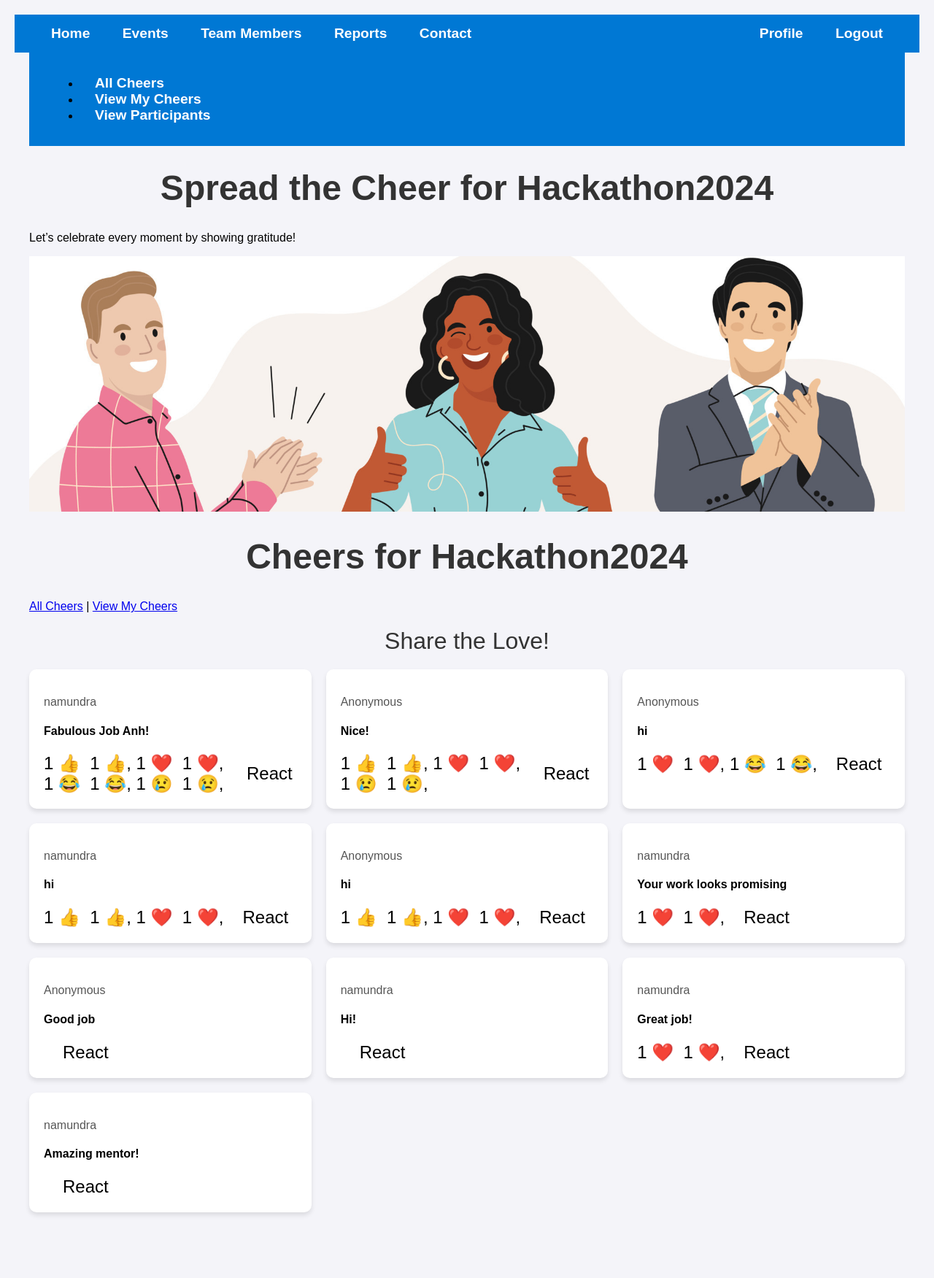
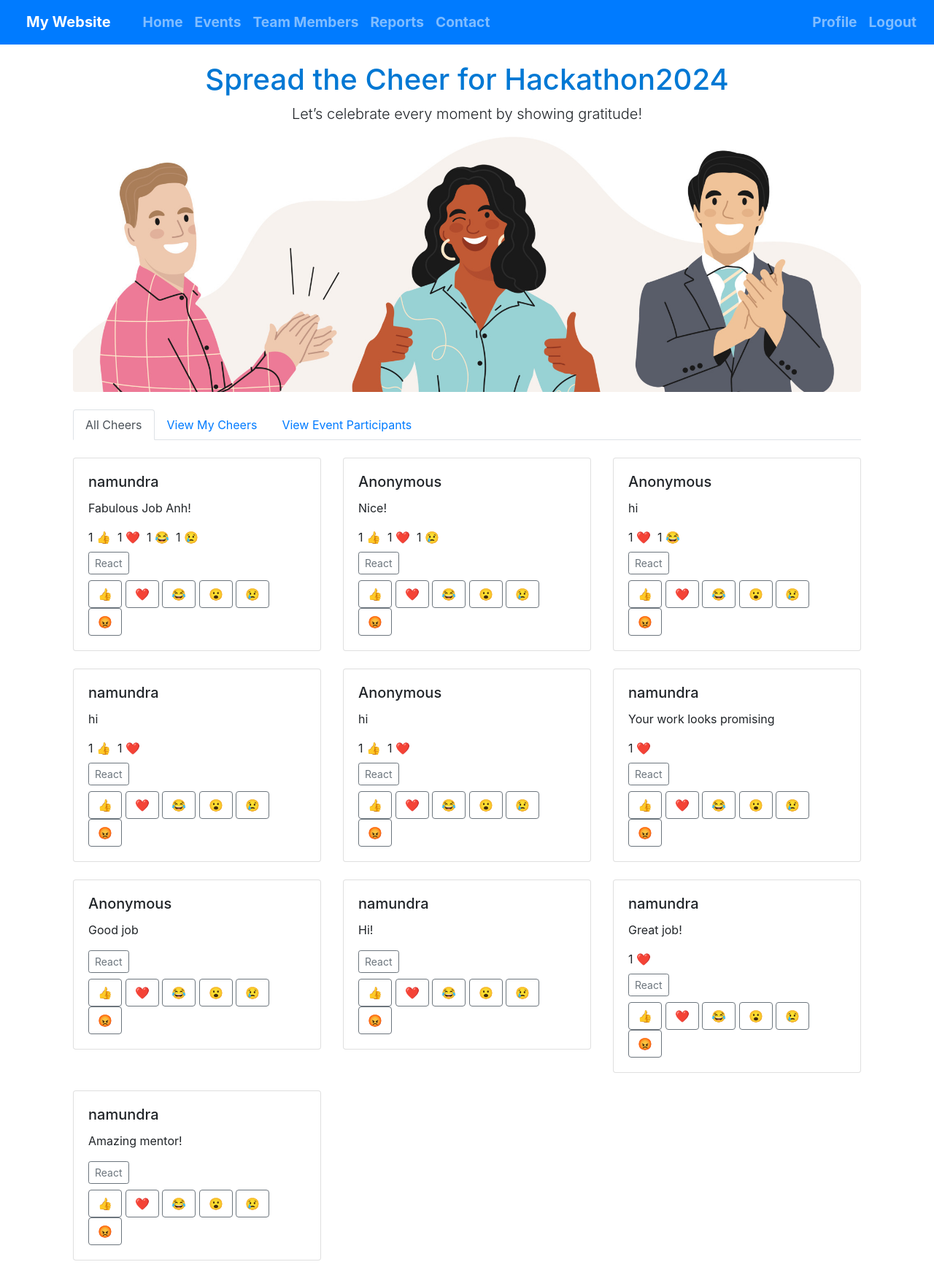
Before and after one commit to namundra-microsoft/Microsoft-Cheers, a Django app: page /appreciation/posts/1/ in a window 1280 px wide. Shown: the whole page at 73% size. Before the commit the page ends 1665 px from the top, so only its background shows below. Run offline with Django 5.2, Linux system fonts and the light colour scheme; data comes from the database, SQL or seed files in the repository; some libraries are stand-ins or nearby versions.

Commit message:
fixed more of styling

```diff
--- a/appreciation_project/appreciation/static/formstyle.css
+++ b/appreciation_project/appreciation/static/formstyle.css
@@ -14,6 +14,8 @@ body {
     box-shadow: 0 5px 15px rgba(0, 0, 0, 0.1);
     max-width: 500px;
     width: 100%;
+    margin: 0 auto;
+
 }
 
 h1 {
--- a/appreciation_project/appreciation/static/poststyle.css
+++ b/appreciation_project/appreciation/static/poststyle.css
@@ -8,6 +8,20 @@ body {
 h1 {
     text-align: center;
     color: #333;
+}
+
+body {
+    padding: 0 !important;
+    margin: 0 !important;
+}
+
+.container {
+    padding: 0 !important;
+}
+
+.navbar-header {
+    padding: 0 !important;
+    margin: 0 !important;
 }
 
 .container {
--- a/appreciation_project/appreciation/static/style.css
+++ b/appreciation_project/appreciation/static/style.css
@@ -8,7 +8,6 @@ body {
 /* Navigation bar styling */
 nav {
 	background-color: #0078D4;
-	padding: 15px 30px;
 	display: flex;
 	justify-content: space-between;
 	align-items: center;
--- a/appreciation_project/appreciation/templates/appreciation/base.html
+++ b/appreciation_project/appreciation/templates/appreciation/base.html
@@ -6,33 +6,59 @@
     <meta name="viewport" content="width=device-width, initial-scale=1.0">
     <title>{% block title %}My Website{% endblock %}</title>
     <link rel="stylesheet" href="{% static 'style.css' %}">
-        <!-- Add a Google Font for styling -->
-        <link href="https://fonts.googleapis.com/css2?family=Poppins:wght@400;600&display=swap" rel="stylesheet">
+    <!-- Add a Google Font for styling -->
+    <link href="https://fonts.googleapis.com/css2?family=Poppins:wght@400;600&display=swap" rel="stylesheet">
+    <!-- Bootstrap CSS -->
+    <link rel="stylesheet" href="https://stackpath.bootstrapcdn.com/bootstrap/4.5.2/css/bootstrap.min.css">
     {% block style %} <link rel="stylesheet" href="{% static 'style.css' %}"> {% endblock %}
 </head>
 <body>
 
-    <!-- Navigation Bar -->
-    <nav>
-        <div>
-            <a href="#">Home</a>
-            <a href="{% url 'event_list' %}">Events</a>
-            <a href="{% url 'team_members' %}">Team Members</a>
-            <a href="#">Reports</a>
-            <a href="#">Contact</a>
-        </div>
-        <div>
-            <a href="#">Profile</a>
-            <a href="#">Logout</a>
+    <!-- Bootstrap Navigation Bar -->
+    <nav class="navbar navbar-expand-lg navbar-dark bg-primary">
+        <a class="navbar-brand" href="#">My Website</a>
+        <button class="navbar-toggler" type="button" data-toggle="collapse" data-target="#navbarNav" aria-controls="navbarNav" aria-expanded="false" aria-label="Toggle navigation">
+            <span class="navbar-toggler-icon"></span>
+        </button>
+        <div class="collapse navbar-collapse" id="navbarNav">
+            <ul class="navbar-nav mr-auto">
+                <li class="nav-item">
+                    <a class="nav-link" href="#">Home</a>
+                </li>
+                <li class="nav-item">
+                    <a class="nav-link" href="{% url 'event_list' %}">Events</a>
+                </li>
+                <li class="nav-item">
+                    <a class="nav-link" href="{% url 'team_members' %}">Team Members</a>
+                </li>
+                <li class="nav-item">
+                    <a class="nav-link" href="#">Reports</a>
+                </li>
+                <li class="nav-item">
+                    <a class="nav-link" href="#">Contact</a>
+                </li>
+            </ul>
+            <ul class="navbar-nav ml-auto">
+                <li class="nav-item">
+                    <a class="nav-link" href="#">Profile</a>
+                </li>
+                <li class="nav-item">
+                    <a class="nav-link" href="#">Logout</a>
+                </li>
+            </ul>
         </div>
     </nav>
 
     <!-- Main Content -->
-    <div class="container">
+    <div class="container mt-4">
         {% block content %}
         <!-- Content from child templates will be inserted here -->
         {% endblock %}
     </div>
 
+    <!-- Bootstrap JS, Popper.js, and jQuery -->
+    <script src="https://code.jquery.com/jquery-3.5.1.slim.min.js"></script>
+    <script src="https://cdn.jsdelivr.net/npm/@popperjs/core@2.5.2/dist/umd/popper.min.js"></script>
+    <script src="https://stackpath.bootstrapcdn.com/bootstrap/4.5.2/js/bootstrap.min.js"></script>
 </body>
 </html>
--- a/appreciation_project/appreciation/templates/appreciation/post_list.html
+++ b/appreciation_project/appreciation/templates/appreciation/post_list.html
@@ -1,61 +1,64 @@
 {% extends 'appreciation/base.html' %}
 {% load static %}
 
+{% block title %} Cheers for {{ event.name }} {% endblock %}
 
-{% block title %} Cheers for {{ event.name }} {% endblock %}
-{% block style %} <link rel="stylesheet" href="{% static 'poststyle.css' %}"> {% endblock %}
+{% block style %}
+    <link rel="stylesheet" href="https://stackpath.bootstrapcdn.com/bootstrap/4.5.2/css/bootstrap.min.css">
+{% endblock %}
+
+{% block script %}
+    <script src="https://code.jquery.com/jquery-3.5.1.slim.min.js"></script>
+    <script src="https://cdn.jsdelivr.net/npm/@popperjs/core@2.5.2/dist/umd/popper.min.js"></script>
+    <script src="https://stackpath.bootstrapcdn.com/bootstrap/4.5.2/js/bootstrap.min.js"></script>
+{% endblock %}
+
 {% block content %}
-<div class="container">
-    <nav class="navbar">
-        <ul class="navbar-links">
-            <li><a href="{% url 'post_list' event.id %}">All Cheers</a></li>
-            <li><a href="{% url 'view_my_posts' event.id %}">View My Cheers</a></li>
-            <li><a href="{% url 'event_participants' event.id %}">View Participants</a></li>
+<div class="container mt-4">
+    <!-- Navbar -->
+
+    <!-- Header Section -->
+    <header class="header my-4 text-center">
+        <h1>Spread the Cheer for {{ event.name }}</h1>
+        <p class="lead">Let’s celebrate every moment by showing gratitude!</p>
+        <img src="{% static 'images/gratitude.png' %}" alt="Gratitude Banner" class="header-image img-fluid rounded" style="width: 100%; max-height: 350px; object-fit: cover;">
+    </header>
+
+    <!-- Tab Navigation -->
+    <ul class="nav nav-tabs mb-4">
+        <li class="nav-item">
+            <a class="nav-link active" href="{% url 'post_list' event.id %}">All Cheers</a>
+        </li>
+        <li class="nav-item">
+            <a class="nav-link" href="{% url 'view_my_posts' event.id %}">View My Cheers</a>
+        </li>
+        <li class="nav-item">
+            <a class="nav-link" href="{% url 'event_participants' event.id %}">View Event Participants</a>
+        </li>
     </ul>
-    </nav>
-
-    <header class="header">
-        <h1>Spread the Cheer for {{ event.name }}</h1>
-        <p>Let’s celebrate every moment by showing gratitude!</p>
-        <img src="{% static 'images/gratitude.png' %}" alt="Gratitude Banner" class="header-image" style="width: 100%; max-height: 350px; object-fit: cover;">
-    </header>
-    <h1>Cheers for {{ event.name }}</h1>
-
-    <div class="tab-navigation">
-        <!-- Toggle between all posts and view my posts -->
-        <a href="{% url 'post_list' event.id %}">All Cheers</a> |
-        <a href="{% url 'view_my_posts' event.id %}">View My Cheers</a>
-    </div>
 
     <!-- Create Post Button -->
     {% if is_active %}
-    <div class="create-post">
-        <a href="{% url 'create_post' event.id %}" class="btn-primary">Cheer Someone!</a>
+    <div class="text-right mb-3">
+        <a href="{% url 'create_post' event.id %}" class="btn btn-primary">Cheer Someone!</a>
     </div>
     {% endif %}
 
-    <!-- Gratitude Section -->
-    <section class="gratitude-section">
-        <h2>Share the Love!</h2>
-        <!-- <div class="gratitude-gallery">
-            <img src="{% static 'images/gratitude_heart.png' %}" alt="Heart Icon">
-            <img src="{% static 'images/gratitude_smile.png' %}" alt="Smile Icon">
-            <img src="{% static 'images/gratitude_handshake.png' %}" alt="Handshake Icon">
-        </div> -->
-    </section>
-
-    <div class="post-grid">
+    <!-- Post Grid -->
+    <div class="row">
         {% for res in posts %}
         {% with post=res.post reaction=res.reaction %}
-        <div class="post-tile" data-post-id="{{ post.id }}">
-            <p>
+        <div class="col-md-4 mb-4">
+            <div class="card">
+                <div class="card-body">
+                    <h5 class="card-title">
                         {% if post.is_anonymous %}
                         Anonymous
                         {% else %}
                         {{ post.author.username }}
                         {% endif %}
-            </p>
-            <h4>{{ post.content }}</h4>
+                    </h5>
+                    <p class="card-text">{{ post.content }}</p>
 
                     <!-- Reaction Section -->
                     <div class="reactions-container">
@@ -64,22 +67,23 @@
                                 {% for react_type, react_count in reaction.items %}
                                 {% if react_count > 0 %}
                                 {{ react_count }} {{ react_type }}&nbsp;
-                        {{ react_count }} {{ react_type }},
                                 {% endif %}
                                 {% endfor %}
                             </div>
                         </div>
 
                         <!-- Emoji Reaction Button -->
-                <div class="emoji-button">
-                    <button class="reaction-btn">React</button>
-                    <div class="emoji-dropdown">
-                        <button class="emoji-btn" title="Like">👍</button>
-                        <button class="emoji-btn" title="Love">❤️</button>
-                        <button class="emoji-btn" title="Laugh">😂</button>
-                        <button class="emoji-btn" title="Wow">😮</button>
-                        <button class="emoji-btn" title="Sad">😢</button>
-                        <button class="emoji-btn" title="Angry">😡</button>
+                        <div class="emoji-button mt-2">
+                            <button class="btn btn-sm btn-outline-secondary reaction-btn">React</button>
+                            <div class="emoji-dropdown mt-2">
+                                <button class="btn btn-outline-secondary emoji-btn" title="Like">👍</button>
+                                <button class="btn btn-outline-secondary emoji-btn" title="Love">❤️</button>
+                                <button class="btn btn-outline-secondary emoji-btn" title="Laugh">😂</button>
+                                <button class="btn btn-outline-secondary emoji-btn" title="Wow">😮</button>
+                                <button class="btn btn-outline-secondary emoji-btn" title="Sad">😢</button>
+                                <button class="btn btn-outline-secondary emoji-btn" title="Angry">😡</button>
+                            </div>
+                        </div>
                     </div>
                 </div>
             </div>
@@ -90,7 +94,7 @@
 </div>
 
 <script>
-        document.querySelectorAll('.emoji-dropdown button').forEach(button => {
+    document.querySelectorAll('.emoji-btn').forEach(button => {
         button.addEventListener('click', function() {
             const emoji = this.getAttribute('title');
             const postId = this.closest('.post-tile').getAttribute('data-post-id');
@@ -110,7 +114,6 @@
                 });
                 this.closest('.post-tile').querySelector('.reaction-values').innerHTML = value.slice(0, -2);
             });
-                document.querySelector('.reaction-values').innerHTML = value.slice(0, -2);  // Update the reaction values
         });
     });
 </script>
```
Also changed, not shown: appreciation_project/appreciation/static/teamlist.css (+15 -7 lines), appreciation_project/appreciation/templates/appreciation/team_members.html (+6 -5 lines). Lines whose indentation alone changed are shown as unchanged.
